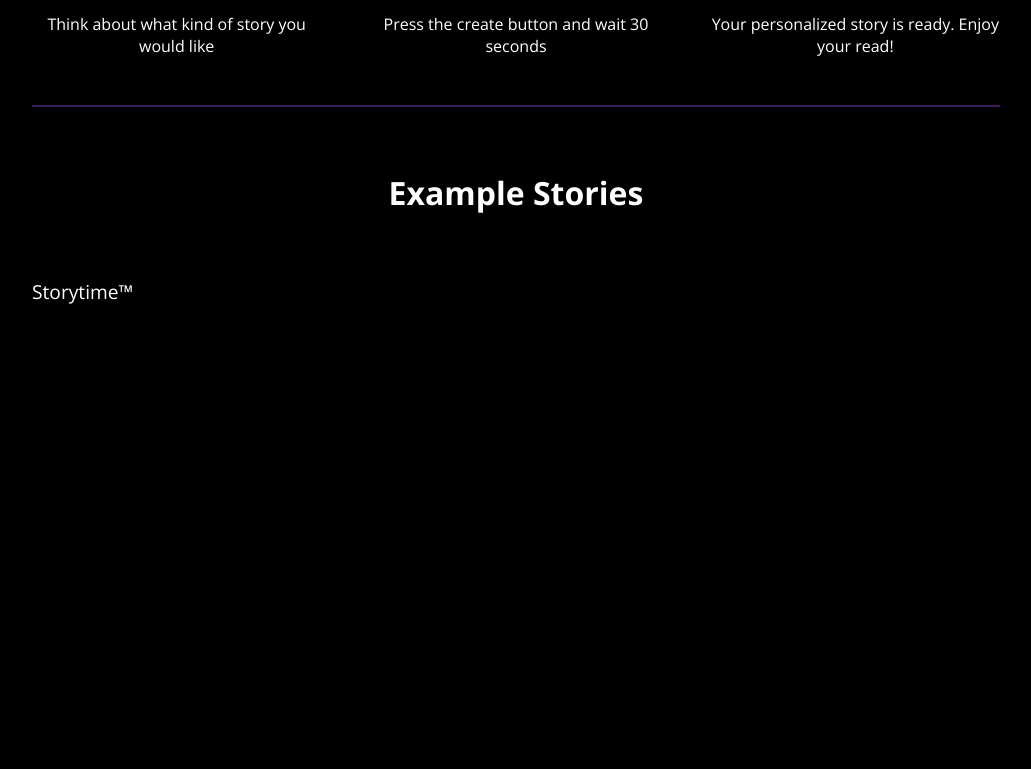
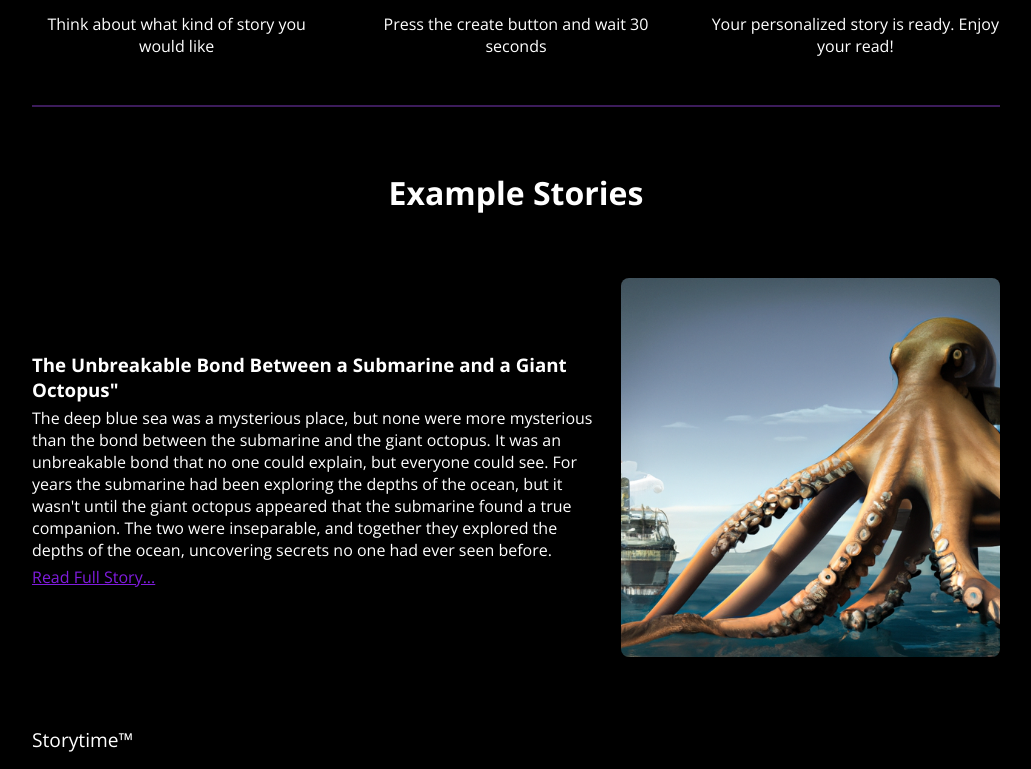
Before and after one commit to Hergelink/storytime, a React (Create React App) app in the folder client/: page / in a window 1280 px wide. Shown: the part 792-1561 px from the top of the page, without its empty margins (124-1155 px from the left). Before the commit the page ends 1113 px from the top, so only its background shows below. Built offline with nearby package versions, Linux system fonts and the light colour scheme; the HTML template or start-up script is replaced by a standard one; what @react-pdf/renderer would draw is missing.

Commit message:
added one example story

```diff
--- a/client/src/components/ExampleStories.jsx
+++ b/client/src/components/ExampleStories.jsx
@@ -1,12 +1,31 @@
-import React from 'react'
-import style from '../styles/ExampleStories.module.css'
-
+import React from 'react';
+import {Link} from 'react-router-dom'
+import style from '../styles/ExampleStories.module.css';
+import octopusImg from '../images/octopus-story.png';
 
 export default function ExampleStories() {
   return (
     <section>
-        <h2 id={style.exampleTitle}>Example Stories</h2>
-
+      <h2 id={style.exampleTitle}>Example Stories</h2>
+      <div className={style.storyContainer}>
+        <div className={style.storyInfo}>
+          <h3>The Unbreakable Bond Between a Submarine and a Giant Octopus"</h3>
+          <p>
+            The deep blue sea was a mysterious place, but none were more
+            mysterious than the bond between the submarine and the giant
+            octopus. It was an unbreakable bond that no one could explain, but
+            everyone could see. For years the submarine had been exploring the
+            depths of the ocean, but it wasn't until the giant octopus appeared
+            that the submarine found a true companion. The two were inseparable,
+            and together they explored the depths of the ocean, uncovering
+            secrets no one had ever seen before.
+          </p>
+          <Link to='/' className={style.storyLinks}>Read Full Story...</Link>
+        </div>
+        <div className={style.imageContainer}>
+          <img src={octopusImg} alt='an octopus and a submarine' className={style.exampleImage}/>
+        </div>
+      </div>
     </section>
-  )
+  );
 }
--- a/client/src/styles/ExampleStories.module.css
+++ b/client/src/styles/ExampleStories.module.css
@@ -1,5 +1,56 @@
 #exampleTitle {
-    font-size: 2rem;
+  font-size: 2rem;
+  text-align: center;
+  margin: 4rem 0;
+}
+
+.storyContainer {
+  display: flex;
+  flex-direction: column-reverse;
+  align-items: center;
+  gap: 20px;
+}
+
+.imageContainer {
+  width: 100%;
+}
+
+.exampleImage {
+  width: 100%;
+  height: 250px;
+  object-fit: cover;
+  border-radius: 8px;
+}
+
+.storyInfo {
+    display: flex;
+    flex-direction: column;
+    gap: 5px;
     text-align: center;
-    margin-top: 4rem;
+}
+
+.storyLinks {
+    color: rgb(128, 28, 222);
+}
+
+@media only screen and (min-width: 54em) {
+  .storyContainer {
+    flex-direction: row;
   }
+
+  .imageContainer {
+    width: 40%;
+  }
+
+  .exampleImage {
+    width: 100%;
+    height: 100%;
+    object-fit: cover;
+    border-radius: 8px;
+  }
+
+  .storyInfo {
+    width: 60%;
+    text-align: left;
+}
+}
```
Also changed, not shown: client/src/images/octopus-story.png (added).
